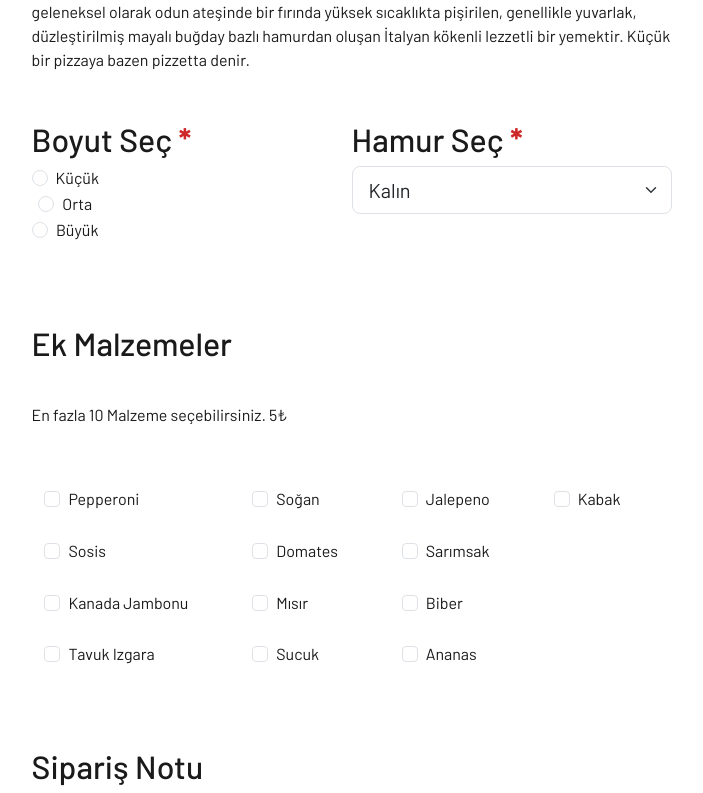
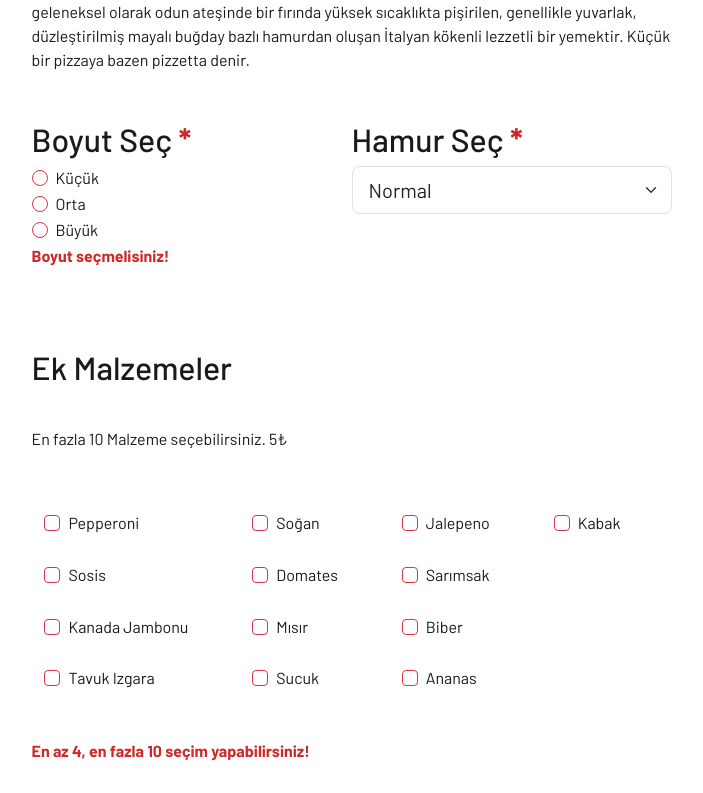
Before and after one commit to benimertcan/ReactPizzaProject, a React (Vite) app: page / in a window 1280 px wide. Shown: the part 421-1214 px from the top of the page, without its empty margins (282-985 px from the left). Built offline with nearby package versions, Linux system fonts and the light colour scheme; a web font is replaced by a local one.

Commit message:
validation finished

```diff
--- a/src/components/OrderPage.jsx
+++ b/src/components/OrderPage.jsx
@@ -11,7 +11,7 @@ function OrderPage({ pizzaName, pizzaPrice }) {
     const data = {
         isim: "",
         boyut: "",
-        hamur: "",
+        hamur: "Normal",
         malzemeler: [],
         notext: ""
     }
@@ -20,13 +20,10 @@ function OrderPage({ pizzaName, pizzaPrice }) {
     const [materialPrice, setMaterialPrice] = useState(parseFloat(0))
     const [datas, setDatas] = useState(data);
     const [unit, setUnit] = useState(parseInt(1));
-    const [errors, setErrors] = useState({
-        materials:"",
-        note:""
-    });
     const [isValid, setIsValid] = useState({
-        materials:false,
-        note:false
+        materials:true,
+        note:false,
+        size:false
     });
     const [buttonState, setButtonState] = useState(true);
     function handleChange(event) {
@@ -75,30 +72,29 @@ function OrderPage({ pizzaName, pizzaPrice }) {
                 setIsValid({...isValid,note:false})
             }
         }
+
     }
+
+    useEffect(() => {
+        if(!isValid.materials && !isValid.note  && !isValid.size ){
+            setButtonState(false)
+        }else{
+            setButtonState(true)
+        }
+    }, [isValid]);
+
     useEffect(() => {
         let newMaterialPrice = datas.malzemeler.length * 5 * unit;
         let newPrice = orjPrice * unit + newMaterialPrice;
         setMaterialPrice(newMaterialPrice);
         setPrice(newPrice);
-        if(isValid.materials){
-            setErrors({...errors,materials:"En az 4, en fazla 10 seçim yapabilirsiniz!"})
+        if(datas.boyut==""){
+            setIsValid({...isValid,size:true})
         }else{
-            setErrors({...errors,materials:""})
+            setIsValid({...isValid,size:false})
         }
-        if(isValid.note){
-            setErrors({...errors,note:"Notunuz 5 karakterden kısa olamaz!"})
-        }else{
-            setErrors({...errors,note:""})
-        }
-        console.log(isValid);
-        if(isValid.materials & isValid.note){
-            setButtonState(false)
-        }else{
-            setButtonState(true)
-        }
+    }, [unit, datas]);
 
-    }, [unit, datas,isValid]);
 
     function priceChange(name) {
         setUnit((prevUnit) => {
@@ -115,8 +111,7 @@ function OrderPage({ pizzaName, pizzaPrice }) {
     }
     function unitChange(event) {
         event.preventDefault();
-        console.log(materialPrice);
-        priceChange(event.target.name, materialPrice);
+        priceChange(event.target.name);
     }
 
 
@@ -159,15 +154,17 @@ function OrderPage({ pizzaName, pizzaPrice }) {
                     <div>
                         <Form onChange={handleChange}>
                             <div className='displayRow allMargin
-                           '><div className='chooseSize spaceBetween'>
+                           '><div className='chooseSize flexStart'>
                                     <h2>Boyut Seç<span className='colorRed'> *</span></h2>
-                                    <FormGroup>
+                                    <FormGroup >
                                         <FormGroup check>
                                             <Label check>
                                                 <Input
                                                     name="radio"
                                                     type="radio"
                                                     id="Küçük"
+                                                    invalid={isValid.size}
+
                                                 />
                                                 {' '}
 
@@ -180,7 +177,7 @@ function OrderPage({ pizzaName, pizzaPrice }) {
                                                     name="radio"
                                                     type="radio"
                                                     id="Orta"
-
+                                                    invalid={isValid.size}
                                                 />
                                                 {' '}
 
@@ -194,15 +191,18 @@ function OrderPage({ pizzaName, pizzaPrice }) {
                                                     name="radio"
                                                     type="radio"
                                                     id="Büyük"
+                                                    invalid={isValid.size}
                                                 />
                                                 {' '}
 
                                                 Büyük
                                             </Label>
                                         </FormGroup>
-                                        <FormFeedback invalid>
-                                            Lütfen bir seçim yap!
-                                        </FormFeedback>
+                                        {isValid.size && (
+                        <span className='colorRed flexStart'>
+                           Boyut seçmelisiniz!
+                        </span>
+                    )}
                                     </FormGroup>
                                 </div>
                                 <div className='chooseSize'>
@@ -211,7 +211,9 @@ function OrderPage({ pizzaName, pizzaPrice }) {
                                         bsSize="lg"
                                         className="mb-3"
                                         type="select"
+                                        defaultValue={datas.hamur}
                                     >
+
                                         <option >
                                             Kalın
                                         </option>
@@ -222,6 +224,11 @@ function OrderPage({ pizzaName, pizzaPrice }) {
                                             İnce
                                         </option>
                                     </Input>
+                                    {isValid.dough && (
+                        <span className='colorRed flexStart'>
+                           Hamur seçmelisiniz
+                        </span>
+                    )}
                                 </div>
                             </div>
 
@@ -236,7 +243,7 @@ function OrderPage({ pizzaName, pizzaPrice }) {
                                 </div>
                                 {isValid.materials && (
                         <span className='colorRed flexStart'>
-                           {errors.materials}
+                           En az 4, en fazla 10 seçim yapabilirsiniz!
                         </span>
                     )}
                             </div>
@@ -246,11 +253,12 @@ function OrderPage({ pizzaName, pizzaPrice }) {
                                     <Input type='text'
                                         className="mb-3"
                                         placeholder="Siparişine eklemek istediğin bir not var mı?"
+                                        invalid={isValid.note}
                                     />
                                 </FormGroup>
                                 {isValid.note && (
                         <span className='colorRed flexStart'>
-                            {errors.note}
+                            Notunuz 5 karakterden kısa olamaz!
                         </span>
                     )}
                             </div>
```
